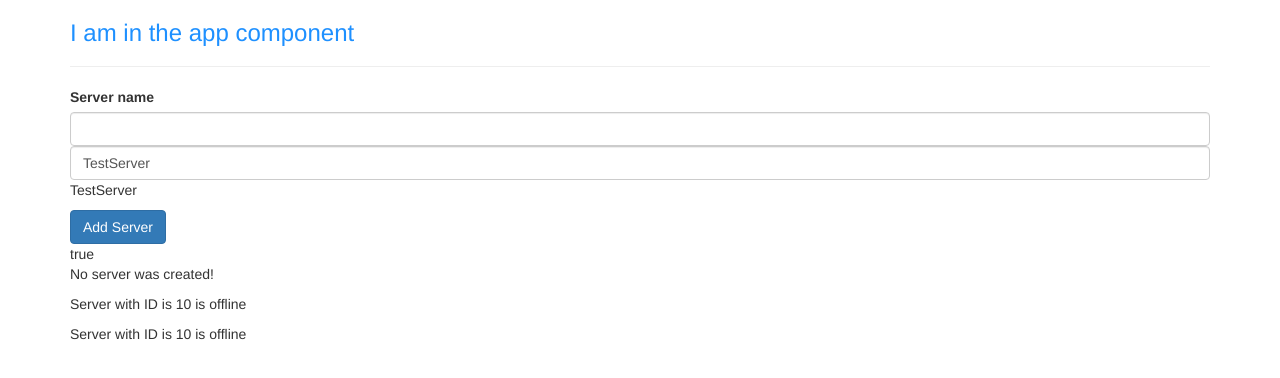
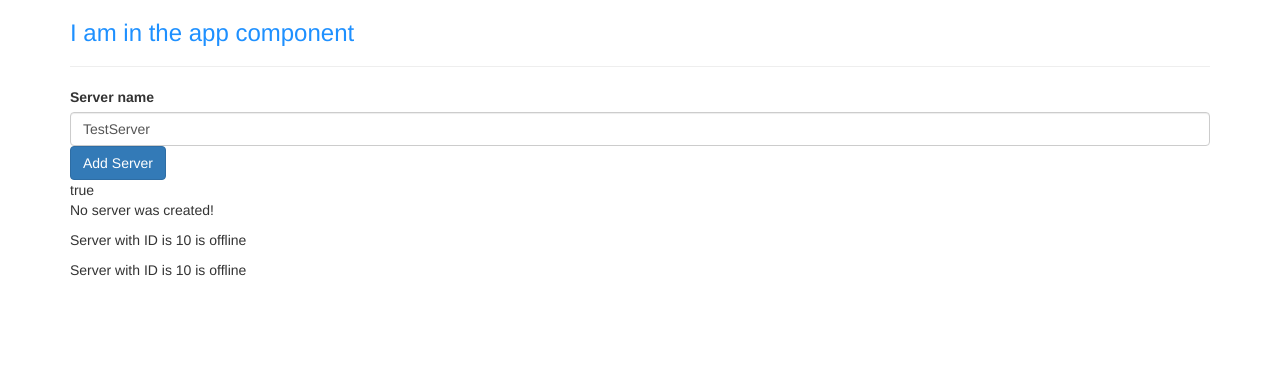
Before and after one commit to egch/udemy-angular-app, an Angular app: page / in a window 1280 px wide. Shown: the top 378 px of the page. Built offline with nearby package versions, Linux system fonts and the light colour scheme.

Commit message:
before the assignment

```diff
--- a/src/app/servers/servers.component.html
+++ b/src/app/servers/servers.component.html
@@ -1,11 +1,10 @@
 <label>Server name</label>
-<!-- One way binding -->
-<input type="text" class="form-control" (input)="onUpdateServerName($event)">
+
 
 <!-- Two-Way binding -->
 <input type="text" class="form-control" [(ngModel)]="serverName">
 
-<p>{{ serverName }}</p>
+
 <button class="btn btn-primary"
 [disabled]="!allowNewServer"
 (click)="onCreateServer()">Add Server</button>
--- a/src/app/servers/servers.component.ts
+++ b/src/app/servers/servers.component.ts
@@ -21,7 +21,7 @@
   }
 
   onCreateServer() {
-    this.serverCreationStatus = 'Server was created!';
+    this.serverCreationStatus = 'Server was created! Name is '+this.serverName;
   }
 
   onUpdateServerName(event: Event) {
```
